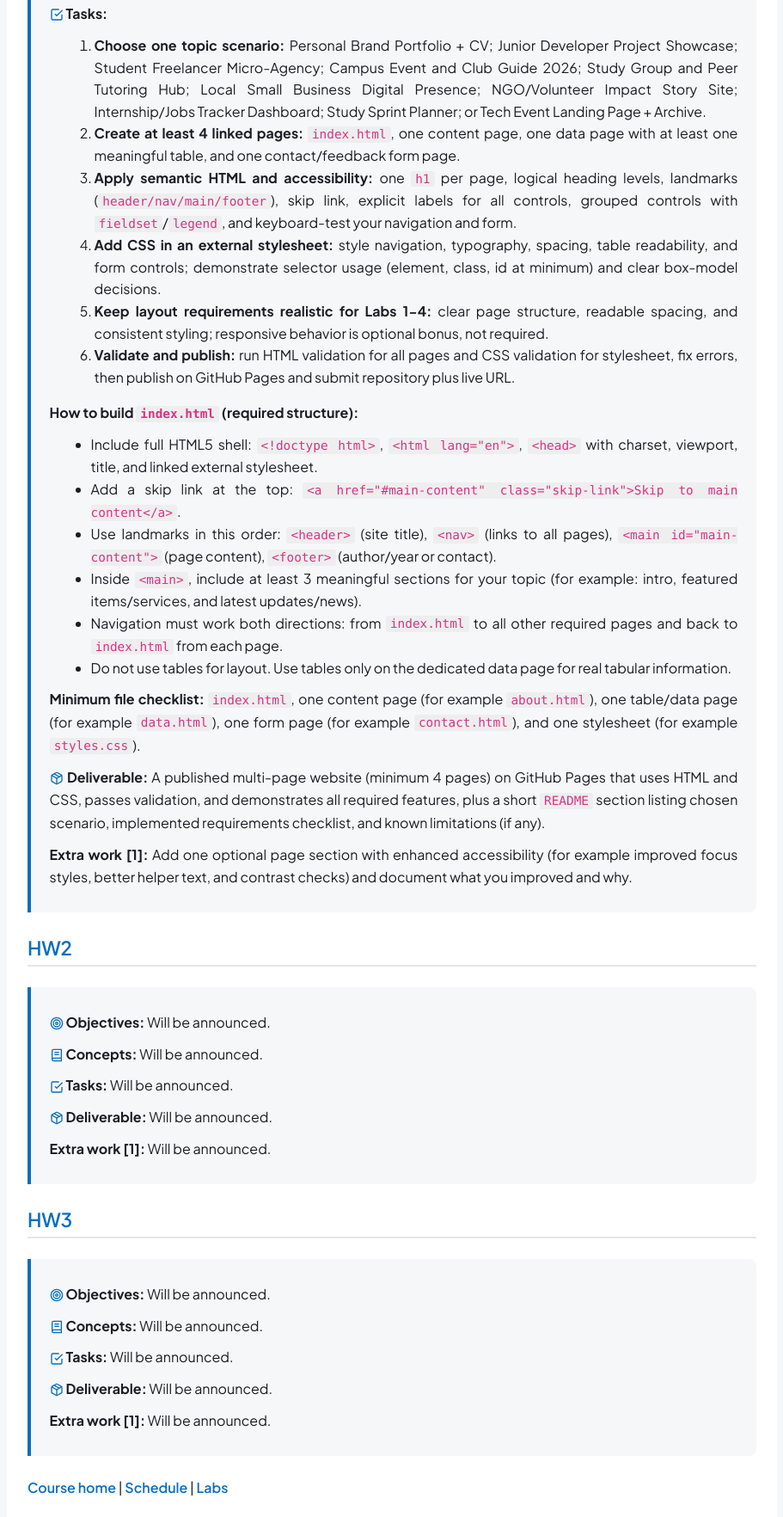
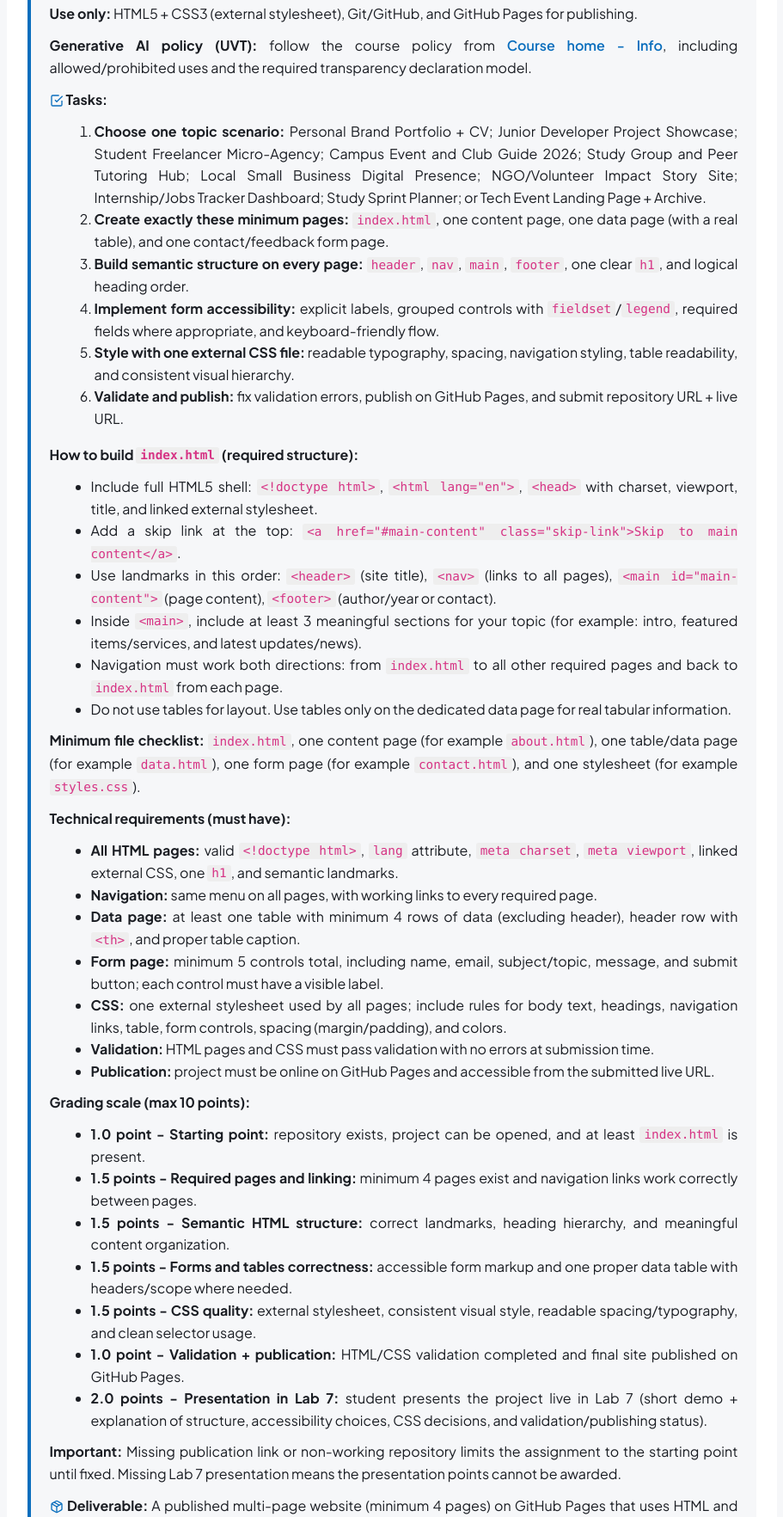
Before and after one commit to stefaniga/ewd-uvt-2026, a plain HTML site: page assignments/index.html in a window 1280 px wide. Shown: the part 488-2252 px from the top of the page at 86% size, without its empty margins (184-1095 px from the left). Drawn offline with nearby package versions, Linux system fonts and the light colour scheme.

Commit message:
wd-update-v3-labs-hw

```diff
--- a/assignments/index.html
+++ b/assignments/index.html
@@ -59,14 +59,16 @@
 		<div class="lab-block">
 			<p><strong><svg class="icon-svg" aria-hidden="true" focusable="false"><use href="#icon-objective"/></svg> Objectives:</strong> Build a coherent mini-project based on Labs 1-4 and Lectures 1-2 using HTML and CSS; practice semantic structure, accessibility, tabular data markup, core styling, and deployment on GitHub Pages.</p>
 			<p><strong><svg class="icon-svg" aria-hidden="true" focusable="false"><use href="#icon-concept"/></svg> Concepts:</strong> semantic structure and heading hierarchy, accessible forms (<code>label</code>, <code>fieldset</code>, <code>legend</code>, focus flow), tabular data with proper headers and scope, selectors/specificity/box model/typography/color, and validation workflow.</p>
+			<p><strong>Use only:</strong> HTML5 + CSS3 (external stylesheet), Git/GitHub, and GitHub Pages for publishing.</p>
+			<p><strong>Generative AI policy (UVT):</strong> follow the course policy from <a href="../#info">Course home - Info</a>, including allowed/prohibited uses and the required transparency declaration model.</p>
 			<p><strong><svg class="icon-svg" aria-hidden="true" focusable="false"><use href="#icon-task"/></svg> Tasks:</strong></p>
 			<ol>
 				<li><strong>Choose one topic scenario:</strong> Personal Brand Portfolio + CV; Junior Developer Project Showcase; Student Freelancer Micro-Agency; Campus Event and Club Guide 2026; Study Group and Peer Tutoring Hub; Local Small Business Digital Presence; NGO/Volunteer Impact Story Site; Internship/Jobs Tracker Dashboard; Study Sprint Planner; or Tech Event Landing Page + Archive.</li>
-				<li><strong>Create at least 4 linked pages:</strong> <code>index.html</code>, one content page, one data page with at least one meaningful table, and one contact/feedback form page.</li>
-				<li><strong>Apply semantic HTML and accessibility:</strong> one <code>h1</code> per page, logical heading levels, landmarks (<code>header/nav/main/footer</code>), skip link, explicit labels for all controls, grouped controls with <code>fieldset</code>/<code>legend</code>, and keyboard-test your navigation and form.</li>
-				<li><strong>Add CSS in an external stylesheet:</strong> style navigation, typography, spacing, table readability, and form controls; demonstrate selector usage (element, class, id at minimum) and clear box-model decisions.</li>
-				<li><strong>Keep layout requirements realistic for Labs 1-4:</strong> clear page structure, readable spacing, and consistent styling; responsive behavior is optional bonus, not required.</li>
-				<li><strong>Validate and publish:</strong> run HTML validation for all pages and CSS validation for stylesheet, fix errors, then publish on GitHub Pages and submit repository plus live URL.</li>
+				<li><strong>Create exactly these minimum pages:</strong> <code>index.html</code>, one content page, one data page (with a real table), and one contact/feedback form page.</li>
+				<li><strong>Build semantic structure on every page:</strong> <code>header</code>, <code>nav</code>, <code>main</code>, <code>footer</code>, one clear <code>h1</code>, and logical heading order.</li>
+				<li><strong>Implement form accessibility:</strong> explicit labels, grouped controls with <code>fieldset</code>/<code>legend</code>, required fields where appropriate, and keyboard-friendly flow.</li>
+				<li><strong>Style with one external CSS file:</strong> readable typography, spacing, navigation styling, table readability, and consistent visual hierarchy.</li>
+				<li><strong>Validate and publish:</strong> fix validation errors, publish on GitHub Pages, and submit repository URL + live URL.</li>
 			</ol>
 			<p><strong>How to build <code>index.html</code> (required structure):</strong></p>
 			<ul>
@@ -78,8 +80,28 @@
 				<li>Do not use tables for layout. Use tables only on the dedicated data page for real tabular information.</li>
 			</ul>
 			<p><strong>Minimum file checklist:</strong> <code>index.html</code>, one content page (for example <code>about.html</code>), one table/data page (for example <code>data.html</code>), one form page (for example <code>contact.html</code>), and one stylesheet (for example <code>styles.css</code>).</p>
+			<p><strong>Technical requirements (must have):</strong></p>
+			<ul>
+				<li><strong>All HTML pages:</strong> valid <code>&lt;!doctype html&gt;</code>, <code>lang</code> attribute, <code>meta charset</code>, <code>meta viewport</code>, linked external CSS, one <code>h1</code>, and semantic landmarks.</li>
+				<li><strong>Navigation:</strong> same menu on all pages, with working links to every required page.</li>
+				<li><strong>Data page:</strong> at least one table with minimum 4 rows of data (excluding header), header row with <code>&lt;th&gt;</code>, and proper table caption.</li>
+				<li><strong>Form page:</strong> minimum 5 controls total, including name, email, subject/topic, message, and submit button; each control must have a visible label.</li>
+				<li><strong>CSS:</strong> one external stylesheet used by all pages; include rules for body text, headings, navigation links, table, form controls, spacing (margin/padding), and colors.</li>
+				<li><strong>Validation:</strong> HTML pages and CSS must pass validation with no errors at submission time.</li>
+				<li><strong>Publication:</strong> project must be online on GitHub Pages and accessible from the submitted live URL.</li>
+			</ul>
+			<p><strong>Grading scale (max 10 points):</strong></p>
+			<ul>
+				<li><strong>1.0 point - Starting point:</strong> repository exists, project can be opened, and at least <code>index.html</code> is present.</li>
+				<li><strong>1.5 points - Required pages and linking:</strong> minimum 4 pages exist and navigation links work correctly between pages.</li>
+				<li><strong>1.5 points - Semantic HTML structure:</strong> correct landmarks, heading hierarchy, and meaningful content organization.</li>
+				<li><strong>1.5 points - Forms and tables correctness:</strong> accessible form markup and one proper data table with headers/scope where needed.</li>
+				<li><strong>1.5 points - CSS quality:</strong> external stylesheet, consistent visual style, readable spacing/typography, and clean selector usage.</li>
+				<li><strong>1.0 point - Validation + publication:</strong> HTML/CSS validation completed and final site published on GitHub Pages.</li>
+				<li><strong>2.0 points - Presentation in Lab 7:</strong> student presents the project live in Lab 7 (short demo + explanation of structure, accessibility choices, CSS decisions, and validation/publishing status).</li>
+			</ul>
+			<p><strong>Important:</strong> Missing publication link or non-working repository limits the assignment to the starting point until fixed. Missing Lab 7 presentation means the presentation points cannot be awarded.</p>
 			<p><strong><svg class="icon-svg" aria-hidden="true" focusable="false"><use href="#icon-deliverable"/></svg> Deliverable:</strong> A published multi-page website (minimum 4 pages) on GitHub Pages that uses HTML and CSS, passes validation, and demonstrates all required features, plus a short <code>README</code> section listing chosen scenario, implemented requirements checklist, and known limitations (if any).</p>
-			<p><strong>Extra work [1]:</strong> Add one optional page section with enhanced accessibility (for example improved focus styles, better helper text, and contrast checks) and document what you improved and why.</p>
 		</div>
 	</section>
 
```
